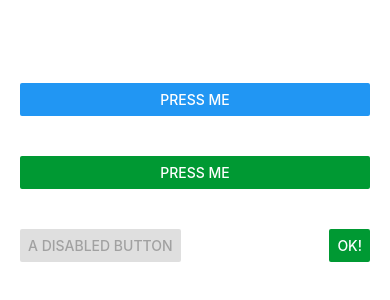
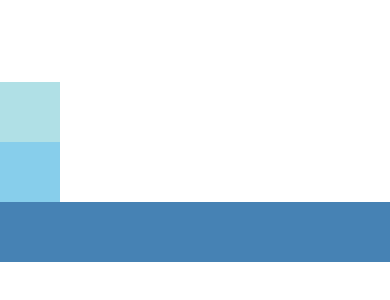
Before and after one commit to HimanshuTakshak2000/react-native-learn-from-tutorial_point, a React Native app: screen / in a window 390 px wide. Shown: the part 250-550 px from the top of the page. Built offline with nearby package versions, Linux system fonts and the light colour scheme.

Commit message:
React Native Layout and Flexbox from tutorial point

```diff
--- a/App.tsx
+++ b/App.tsx
@@ -1,65 +1,140 @@
+// Flexbox --> React Native Flexbox is an algorithm to specify the layout of component's children. It provides a consistent layout on different screen sizes. Flexbox provides three main properties to achieve the desired layout. These properties are: flexDirection, justifyContent and alignItems.
 
-// Example - 1
-// Button - React Native Button is a basic component that works by clicking on it. It imports the Button class of react-native.
+// flexDirection - The flexDirection adds the style to the component in a primary axis of its layout. It has a property row and column to organize children horizontally and vertically respectively. The default flexDirection is a column.
+
+// // Example - 1
+
+// import React, { Component } from 'react';
+// import { StyleSheet,View } from 'react-native';
+
+// export default class FlexDirectionBasics extends Component {
+//     render() {
+//         return (
+//             <View style={styles.container}>
+//                 <View style={styles.powderblue} />
+//                 <View style={styles.skyblue} />
+//                 <View style={styles.steelblue} />
+//             </View>
+//         );
+//     }
+// }
+// const styles = StyleSheet.create({
+//     container:{
+//         flex: 1,
+//         flexDirection: 'row',// set elements horizontally, try column.
+//     },
+
+//     powderblue:{
+//         width: 60,
+//         height: 60,
+//         backgroundColor: 'powderblue',
+//     },
+
+//     skyblue:{
+//         width: 60,
+//         height: 60,
+//         backgroundColor: 'skyblue',
+//     },
+
+//     steelblue:{
+//         width: 60,
+//         height: 60,
+//         backgroundColor: 'steelblue',
+//     }
+// })
+
+// ============================================================== //
+
+// justifyContent - The justifyContent determines the distribution of children component along the primary axis. The children component are distributed at the start, end, center or space evenly.
+
+// // Example - 2
+
+// import React, { Component } from 'react';
+// import { StyleSheet,View } from 'react-native';
+
+// export default class JustifyContentBasics extends Component {
+//     render() {
+//         return (
+//             <View style={styles.container}>
+//                 <View style={styles.powderblue} />
+//                 <View style={styles.skyblue} />
+//                 <View style={styles.steelblue} />
+//             </View>
+//         );
+//     }
+// }
+// const styles = StyleSheet.create({
+//     container:{
+//         flex: 1,
+//         flexDirection: 'column', // set elements horizontally`.
+//         justifyContent: 'center',
+//     },
+
+//     powderblue:{
+//         width: 60,
+//         height: 60,
+//         backgroundColor: 'powderblue'
+//     },
+
+//     skyblue:{
+//         width: 60,
+//         height: 60,
+//         backgroundColor: 'skyblue',
+//     },
+
+//     steelblue:{
+//         width: 60,
+//         height: 60,
+//         backgroundColor: 'steelblue',
+//     }
+// })
+
+// ============================================================== //
+
+// alignItems - The alignItems determine the alignment of children component along the secondary axis. If the primary axis is a column then the secondary is a row and when a primary axis is a ro, then the secondary is a column. Using the alignItems, the children are aligned at start, end, center or stretched.
+// Note: The stretch does not work if the children have a fixed dimension along the secondary axis. In above example, the alignItems: stretch will not work until we remove width: 50.
+
+// Example - 3
 
 import React, { Component } from 'react';
-import { Alert, Button, StyleSheet, View } from 'react-native';
+import { StyleSheet,View } from 'react-native';
 
-export default class ButtonBasics extends Component {
-    onPressButton() {
-        Alert.alert('You clicked the button!')
-    }
-
+export default class AlignItemsBasics extends Component {
     render() {
         return (
             <View style={styles.container}>
-
-                <View style={styles.buttonContainer}>
-                    <Button
-                        onPress={this.onPressButton}
-                        title="Press Me"
-                    />
-                </View>
-
-                <View style={styles.buttonContainer}>
-                    <Button
-                        onPress={this.onPressButton}
-                        title="Press Me"
-                        color="#009933"
-                    />
-                </View>
-
-                <View style={styles.multiButtonContainer}>
-                    <Button
-                        onPress={this.onPressButton}
-                        title="A disabled button"
-                        disabled={true}
-                    />
-                    <Button
-                        onPress={this.onPressButton}
-                        title="OK!"
-                        color="#009933"
-                    />
-                </View>
+                <View style={styles.powderblue} />
+                <View style={styles.skyblue} />
+                <View style={styles.steelblue} />
             </View>
         );
     }
 }
-
 const styles = StyleSheet.create({
-
-    container: {
+    container:{
         flex: 1,
+        flexDirection: 'column', // set elements horizontally`.
         justifyContent: 'center',
+        alignItems: 'stretch',
     },
 
-    buttonContainer: {
-        margin: 20
+    powderblue:{
+        width: 60,
+        height: 60,
+        backgroundColor: 'powderblue'
     },
 
-    multiButtonContainer: {
-        margin: 20,
-        flexDirection: 'row',
-        justifyContent: 'space-between'
+    skyblue:{
+        width: 60,
+        height: 60,
+        backgroundColor: 'skyblue',
+    },
+
+    steelblue:{
+        // width: 60,
+        height: 60,
+        backgroundColor: 'steelblue',
     }
 })
+
+// ============================================================== //
```
